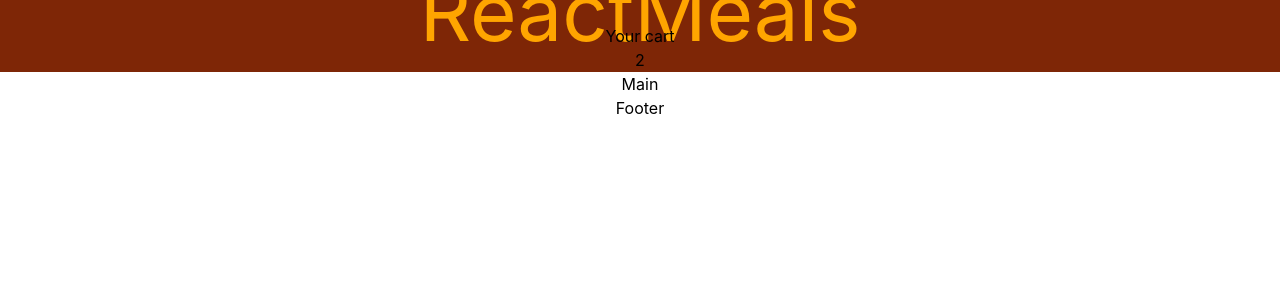
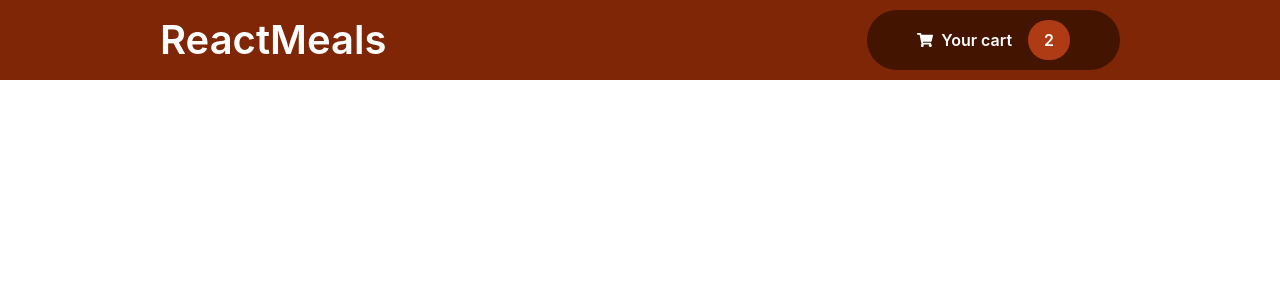
Before and after one commit to Soberek/food-order-app, a React (Vite) app: page / in a window 1280 px wide. Shown: the top 300 px of the page. Built offline with nearby package versions, Linux system fonts and the light colour scheme.

Commit message:
Completed main Header styles

```diff
--- a/package.json
+++ b/package.json
@@ -11,6 +11,7 @@
   "dependencies": {
     "react": "^18.2.0",
     "react-dom": "^18.2.0",
+    "react-icons": "^4.7.1",
     "sass": "^1.57.1"
   },
   "devDependencies": {
--- a/src/Layout/Header.module.scss
+++ b/src/Layout/Header.module.scss
@@ -1,8 +1,52 @@
+@import "../Styles/_variables.scss";
+
 .header {
-  background-color: #7e2606;
+  background-color: $primary;
+  height: 5rem;
+  width: 100%;
+  display: flex;
+  justify-content: space-between;
+  align-items: center;
+  position: fixed;
+  padding-left: 10rem;
+  padding-right: 10rem;
 
   &__logo {
-    color: orange;
-    font-size: 5rem;
+    color: $color_white;
+    font-size: 2.5rem;
+    font-weight: 600;
+  }
+
+  &__cart {
+    color: $color_white;
+    background-color: $primary-dark-1;
+    display: flex;
+    align-items: center;
+    padding: 0.5rem 3rem;
+    border-radius: 50px;
+    font-weight: 600;
+    font-size: 1rem;
+    border: 2px solid transparent;
+    cursor: pointer;
+
+    &:hover {
+      border: 2px solid white;
+    }
+
+    &__title {
+      margin-right: 1rem;
+      display: flex;
+      align-items: center;
+
+      svg {
+        margin-right: 0.5rem;
+      }
+    }
+
+    &__product_amount {
+      background-color: $primary-light-1;
+      padding: 0.5rem 1rem;
+      border-radius: 50px;
+    }
   }
 }
--- a/src/Layout/Header.tsx
+++ b/src/Layout/Header.tsx
@@ -1,13 +1,17 @@
 import React from "react"
 import styles from "./Header.module.scss"
+import { FaShoppingCart } from "react-icons/fa"
 
 function Header() {
   return (
     <div className={styles.header}>
       <div className={styles.header__logo}>ReactMeals</div>
       <div className={styles.header__cart}>
-        <div className={styles.cart__title}>Your cart</div>
-        <div className='cart__product-amount'>2</div>
+        <div className={styles.header__cart__title}>
+          <FaShoppingCart />
+          Your cart
+        </div>
+        <div className={styles.header__cart__product_amount}>2</div>
       </div>
     </div>
   )
--- a/src/Layout/Main.tsx
+++ b/src/Layout/Main.tsx
@@ -1,5 +1,5 @@
 import React from "react"
-
+import "./Main.module.scss"
 function Main() {
   return <div>Main</div>
 }
--- /dev/null
+++ b/src/Styles/_variables.scss
@@ -0,0 +1,7 @@
+$color_white: #fff;
+$color_black: #000;
+
+$primary: #7e2606;
+$primary-dark-1: #431501;
+
+$primary-light-1: #ae3b14;
```
Also changed, not shown: src/Layout/Main.module.scss (added), 2 other files (tests, documents, lock files or other folders).
